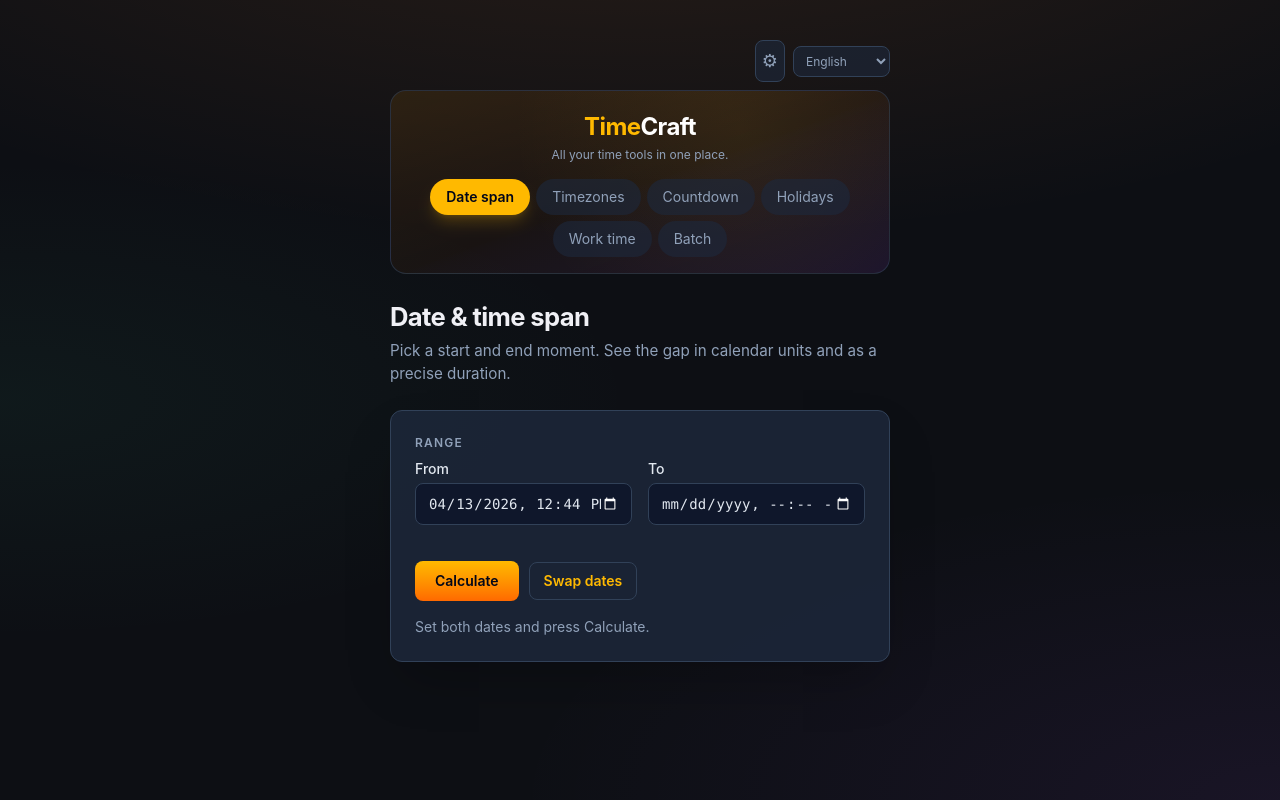
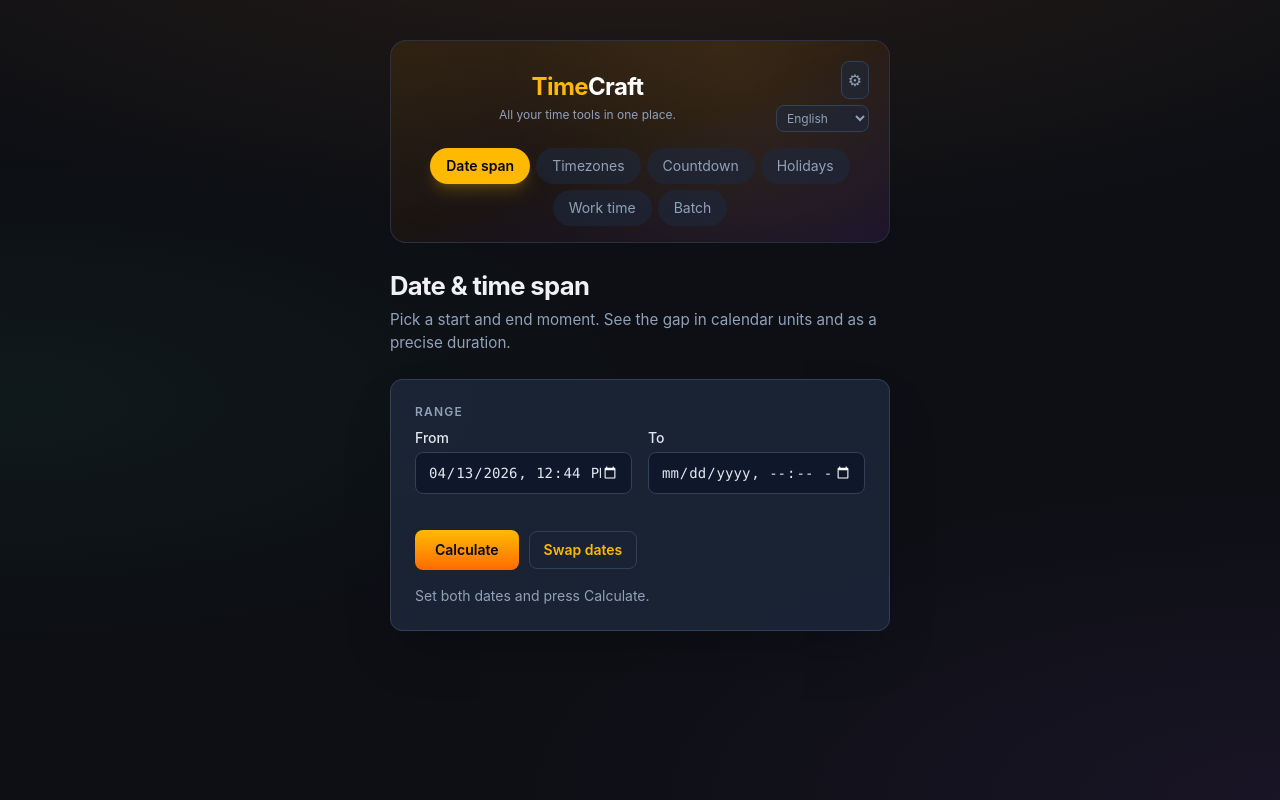
Before and after one commit to fhjona/timecraft, a React (Vite) app: page / in a window 1280 px wide. Built offline with nearby package versions, Linux system fonts and the light colour scheme; the HTML template or start-up script is replaced by a standard one.

Commit message:
Move settings and language selector into banner header

```diff
--- a/src/App.tsx
+++ b/src/App.tsx
@@ -69,13 +69,22 @@ const App = () => {
 
   return (
     <div className="max-w-[580px] mx-auto p-[clamp(1rem,4vw,2.5rem)]">
-      {/* Top bar: settings + language selector */}
-      <div className="flex justify-end items-center gap-2 mb-2">
+      {/* Banner */}
+      <header className="relative mb-6 rounded-2xl overflow-hidden bg-gradient-to-br from-amber-500/10 via-orange-500/5 to-purple-500/10 border border-slate-700/60 p-5 pb-4">
+        <div className="absolute inset-0 bg-[radial-gradient(circle_at_70%_20%,rgba(251,191,36,0.08),transparent_60%)]" />
+        <div className="relative flex items-center justify-between gap-3 mb-3">
+          <div className="flex-1 text-center">
+            <h1 className="text-2xl font-bold tracking-tight text-white mb-1">
+              <span className="text-amber-400">Time</span>Craft
+            </h1>
+            <p className="text-xs text-slate-400">{tagline}</p>
+          </div>
+          <div className="flex flex-col items-end gap-1.5">
             <button
               type="button"
               onClick={() => setShowSettings(true)}
               aria-label="Settings"
-          className="text-slate-400 hover:text-amber-400 text-lg p-1.5 rounded-lg border border-slate-700 bg-slate-800/60 cursor-pointer focus:outline-none focus:border-amber-400"
+              className="text-slate-400 hover:text-amber-400 text-base p-1.5 rounded-lg border border-slate-700 bg-slate-800/60 cursor-pointer focus:outline-none focus:border-amber-400"
             >
               &#9881;
             </button>
@@ -85,7 +94,7 @@ const App = () => {
               aria-label={m("langLabel")}
               value={locale}
               onChange={(e) => applyLocale(e.target.value as Locale)}
-          className="font-[inherit] text-xs py-1.5 px-2 rounded-lg border border-slate-700 bg-slate-800/60 text-slate-400 cursor-pointer focus:outline-none focus:border-amber-400 focus:ring-2 focus:ring-amber-400/20"
+              className="font-[inherit] text-xs py-1 px-1.5 rounded-lg border border-slate-700 bg-slate-800/60 text-slate-400 cursor-pointer focus:outline-none focus:border-amber-400 focus:ring-2 focus:ring-amber-400/20"
             >
               <option value="en">English</option>
               <option value="nb">Norsk</option>
@@ -102,15 +111,6 @@ const App = () => {
               <option value="ko">&#54620;&#44397;&#50612;</option>
             </select>
           </div>
-
-      {/* Banner */}
-      <header className="relative mb-6 rounded-2xl overflow-hidden bg-gradient-to-br from-amber-500/10 via-orange-500/5 to-purple-500/10 border border-slate-700/60 p-5 pb-4">
-        <div className="absolute inset-0 bg-[radial-gradient(circle_at_70%_20%,rgba(251,191,36,0.08),transparent_60%)]" />
-        <div className="relative text-center mb-3">
-          <h1 className="text-2xl font-bold tracking-tight text-white mb-1">
-            <span className="text-amber-400">Time</span>Craft
-          </h1>
-          <p className="text-xs text-slate-400">{tagline}</p>
         </div>
 
         {/* Tab navigation inside banner */}
```
Lines whose indentation alone changed are shown as unchanged.
